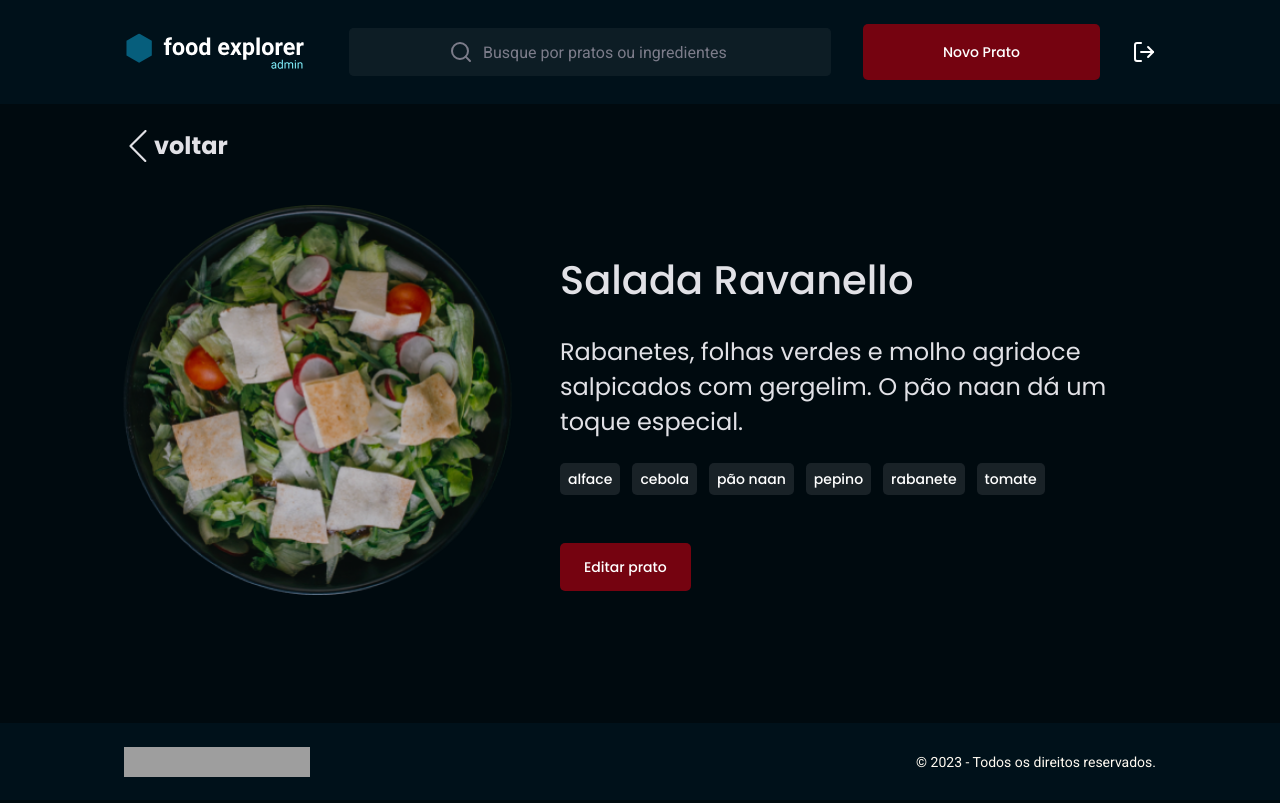
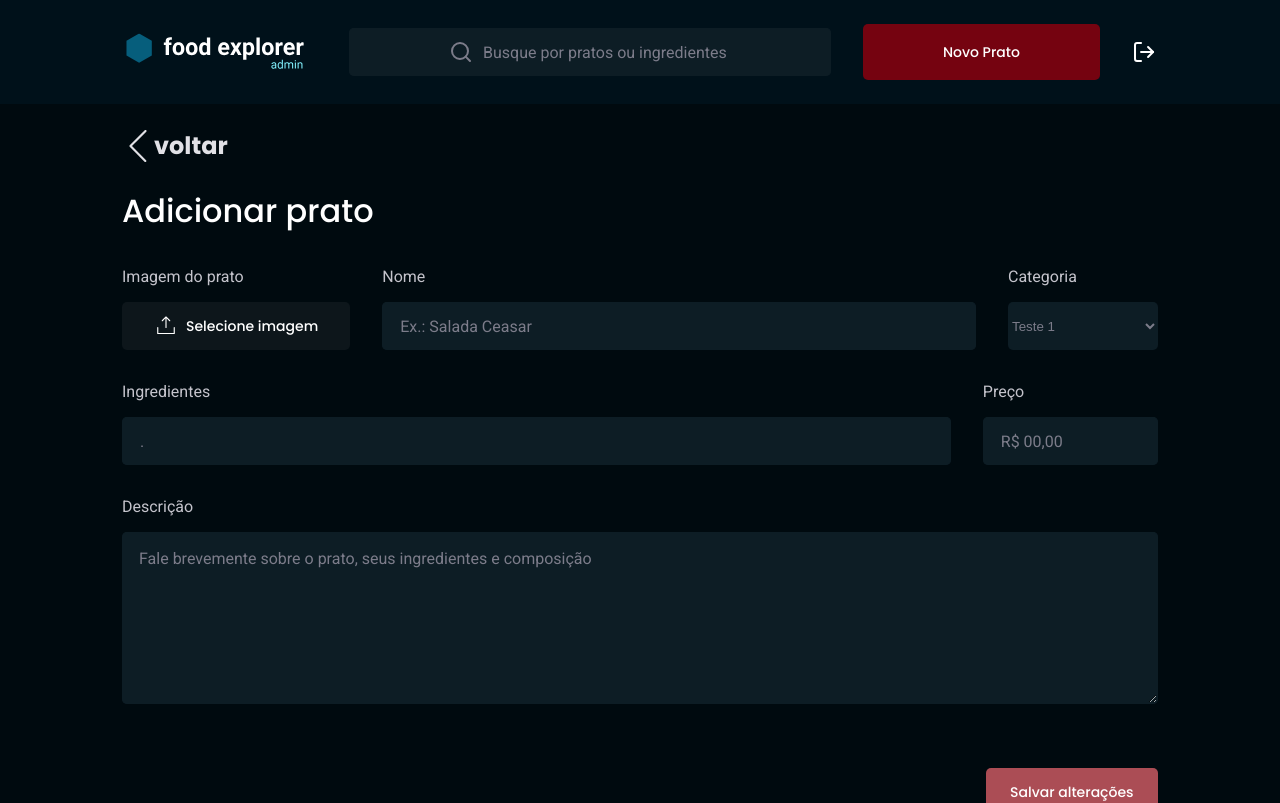
Before and after one commit to leonardonunes3/food-explorer-frontend, a React (Vite) app: page / in a window 1280 px wide. Shown: the top 803 px of the page. Built offline with nearby package versions, Linux system fonts and the light colour scheme; grey boxes are pictures that could not be loaded.

Commit message:
config dish page

```diff
--- a/src/main.jsx
+++ b/src/main.jsx
@@ -4,13 +4,13 @@ import GlobalStyles from './styles/global';
 import { ThemeProvider } from 'styled-components';
 import theme from './styles/theme';
 
-import { Dish } from './pages/Dish';
+import { ConfigDish } from './pages/ConfigDish';
 
 ReactDOM.createRoot(document.getElementById('root')).render(
   <React.StrictMode>
     <ThemeProvider theme={theme}>
       <GlobalStyles />
-      <Dish />
+      <ConfigDish />
     </ThemeProvider>
   </React.StrictMode>
 )
--- a/src/pages/ConfigDish/index.jsx
+++ b/src/pages/ConfigDish/index.jsx
@@ -1,11 +1,93 @@
-import { Container } from "./styles";
+import { Container, Content, GoBack, Frame, InputBox, FirstRow, SecondRow, ThirdRow, UploadButton, BigInput, ButtonFrame, SelectionBox } from "./styles";
 import { Header } from "../../components/Header";
 import { Footer } from "../../components/Footer";
+import { Input } from "../../components/Input";
+
+import { SlArrowLeft } from "react-icons/sl";
+import { PiUploadSimpleLight } from "react-icons/pi";
+import { Button } from "../../components/Button";
+import { useState } from "react";
 
 export function ConfigDish() {
+    const [newDish, setNewDish] = useState(true);
+
     return(
         <Container>
-            <Header />
+            <Header isAdmin />
+            <Content>
+                <GoBack type="button">
+                    <SlArrowLeft size={32}/>
+                    <h2>voltar</h2>
+                </GoBack>
+                {newDish ? <h1>Adicionar prato</h1> : <h1>Editar prato</h1>}
+                <Frame>
+                    <FirstRow>
+                        <InputBox>
+                            <h2>Imagem do prato</h2>
+                            <UploadButton type="button" >
+                                <PiUploadSimpleLight size={24} />
+                                <p>Selecione imagem</p>
+                            </UploadButton>
+                        </InputBox>
+                        <InputBox scale={true}>
+                            <h2>Nome</h2>
+                            <Input
+                                placeholder="Ex.: Salada Ceasar"
+                                alternativeInput
+                            />
+                        </InputBox>
+                        <InputBox last={true}>
+                            <h2>Categoria</h2>
+                            <SelectionBox>
+                                <select>
+                                    <option value="teste">
+                                        Teste 1
+                                    </option>
+                                    <option value="testee">
+                                        Teste 2
+                                    </option>
+                                </select>
+                            </SelectionBox>
+                        </InputBox>
+                    </FirstRow>
+                    <SecondRow>
+                        <InputBox scale={true}>
+                            <h2>Ingredientes</h2>
+                            <Input
+                                placeholder="."
+                                alternativeInput
+                            />
+                        </InputBox>
+                        <InputBox last={true}>
+                            <h2>Preço</h2>
+                            <Input
+                                placeholder="R$ 00,00"
+                                alternativeInput
+                            />
+                        </InputBox>
+                    </SecondRow>
+                    <ThirdRow>
+                        <InputBox scale={true} last={true}>
+                            <h2>Descrição</h2>
+                            <BigInput>
+                                <textarea
+                                    placeholder="Fale brevemente sobre o prato, seus ingredientes e composição"
+                                />
+                            </BigInput>
+                        </InputBox>
+                    </ThirdRow>
+                    <ButtonFrame>
+                        <Button
+                            title={"Salvar alterações"}
+                        />
+                        { newDish ? <></> :
+                        <Button
+                            title={"Excluir prato"}
+                        />
+                        }
+                    </ButtonFrame>
+                </Frame>
+            </Content>
             <Footer />
         </Container>
     );
--- a/src/pages/ConfigDish/styles.js
+++ b/src/pages/ConfigDish/styles.js
@@ -1,5 +1,170 @@
 import styled from "styled-components";
 
 export const Container = styled.div`
+    width: 100%;
+    height: 100vh;
+
+    display: grid;
+    grid-template-rows: 104px auto 77px;
+    grid-template-areas:
+    "header"
+    "content"
+    "footer";
+`;
+
+export const Content = styled.div`
+    grid-area: content;
+
+    h1 {
+        margin-left: 122px;
+        margin-top: 24px;
+        font-size: 32px;
+        font-weight: 500;
+        font-family: "Poppins", sans-serif;
+    }
+`;
+
+export const GoBack = styled.button`
+    display: flex;
+    align-items: center;
+    background: none;
+    border: none;
+
+    color: ${({theme}) => theme.COLORS.LIGHT_300 };
+    margin-left: 122px;
+    margin-top: 24px;
+
+    h2 {
+        font-size: 24px;
+        font-weight: 700;
+        font-family: "Poppins", sans-serif;
+        color: ${({theme}) => theme.COLORS.LIGHT_300 };
+    }
+`;
+
+export const Frame = styled.div`
+    margin: 32px 122px 0 122px;
+
+    h2 {
+        font-size: 16px;
+        font-weight: 400;
+        font-family: "Roboto", sans-serif;
+        color: ${({theme}) => theme.COLORS.LIGHT_400 };
+    }
+`;
+
+export const BigInput = styled.div`
+    width: 100%;
+    display: flex;
+    align-items: center;
+
+    background-color: ${({ theme }) => theme.COLORS.BACKGROUND_DARK_800 };
+    color: ${({ theme }) => theme.COLORS.LIGHT_500 };
+
+    border-radius: 5px;
+    border: none;
+    border-width: 1px;
+    border-color: ${({ theme }) => theme.COLORS.WHITE };
+    background-color: ${({ theme }) =>  theme.COLORS.BACKGROUND_DARK_900 };
+
+    > textarea {
+        height: 172px;
+        width: 100%;
+        padding: 16px;
+        font-size: 16px;
+        font-family: "Roboto", sans-serif;
+
+        background-color: ${({ theme }) => theme.COLORS.BACKGROUND_DARK_900 };
+        color: ${({ theme }) => theme.COLORS.LIGHT_500 };
+        border-radius: 5px;
+        border-color: transparent;
+
+        &::placeholder {
+            color: ${({ theme }) => theme.COLORS.LIGHT_500 };
+        }
+
+    }
+`;
+
+export const InputBox = styled.div`
+    display: flex;
+    flex-direction: column;
+    margin: ${({ last }) => last ? "0 0 32px 0" : "0 32px 32px 0" };
+    width: ${({ scale }) => scale ? "100%" : "" };
+    white-space: nowrap;
+
+    h2 {
+       margin-bottom: 16px;
+    }
 
 `;
+
+export const FirstRow = styled.div`
+    display: flex;
+    flex-direction: row;
+`;
+
+export const SecondRow = styled.div`
+    display: flex;
+    flex-direction: row;
+`;
+
+export const ThirdRow = styled.div`
+    display: flex;
+    flex-direction: row;
+`;
+
+export const UploadButton = styled.button`
+    width: 100%;
+    background-color: ${({theme}) => theme.COLORS.BACKGROUND_DARK_800 };
+    color: ${({theme}) => theme.COLORS.WHITE };
+
+    height: 48px;
+    border: 0;
+    padding: 12px 32px;
+    border-radius: 5px;
+    font-weight: 500;
+    font-size: 14px;
+
+    display: flex;
+    flex-direction: row;
+    align-items: center;
+
+    svg {
+        margin-right: 8px;
+    }
+`;
+
+export const ButtonFrame = styled.div`
+    display: flex;
+    flex-direction: row-reverse;
+    margin: 32px 0 116px 0;
+
+    > button:first-of-type {
+        width: 172px;
+        background-color: ${({theme}) => theme.COLORS.LIGHT_RED_BUTTON };
+    }
+
+    > button:nth-of-type(2) {
+        width: 135px;
+        background-color: ${({theme}) => theme.COLORS.BACKGROUND_DARK_800 };
+        margin-right: 32px;
+    }
+`;
+
+export const SelectionBox = styled.div`
+    > select {
+        display: flex;
+        background: transparent;
+        height: 48px;
+        width: 150px;
+
+        color: ${({ theme }) => theme.COLORS.LIGHT_500 };
+
+        border-radius: 5px;
+        border: none;
+        border-width: 1px;
+        border-color: ${({ theme }) => theme.COLORS.WHITE };
+        background-color: ${({ theme }) => theme.COLORS.BACKGROUND_DARK_900 };
+    }
+`;
--- a/src/styles/theme.js
+++ b/src/styles/theme.js
@@ -11,6 +11,7 @@ export default {
 
         WHITE: "#FFFFFF",
         RED_BUTTON: "#750310",
+        LIGHT_RED_BUTTON: "#AB4D55",
 
         LIGHT_200: "#FFFAF1",
         LIGHT_300: "#E1E1E6",
```
